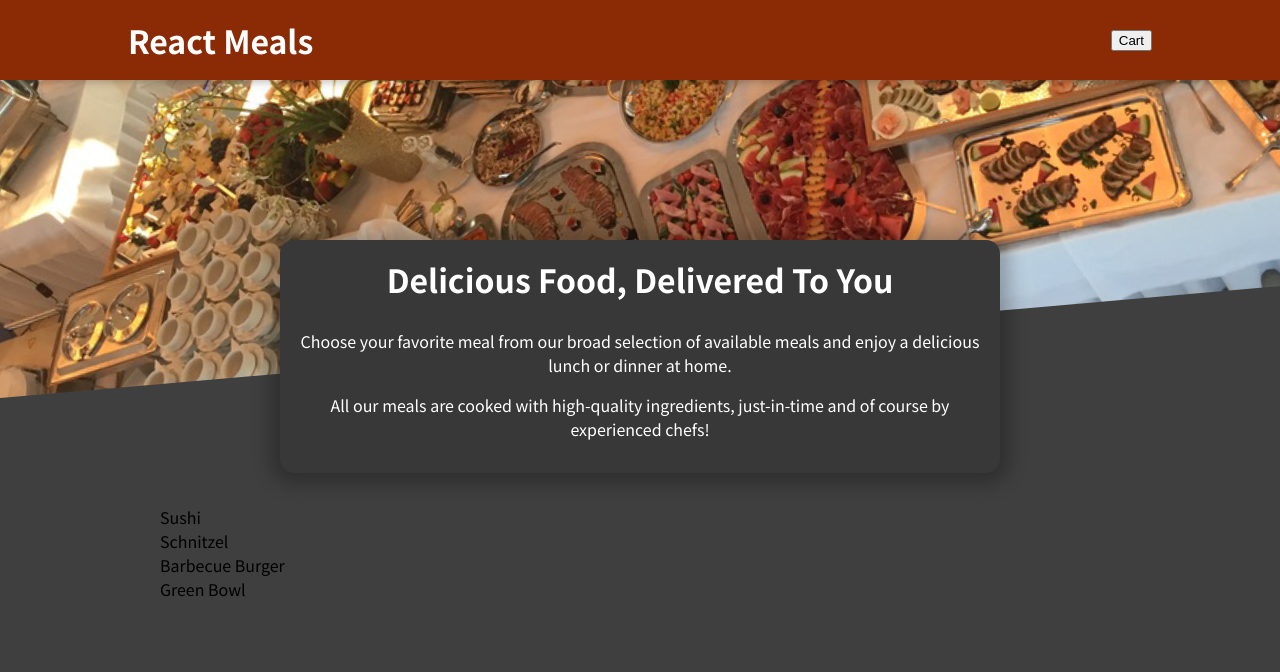
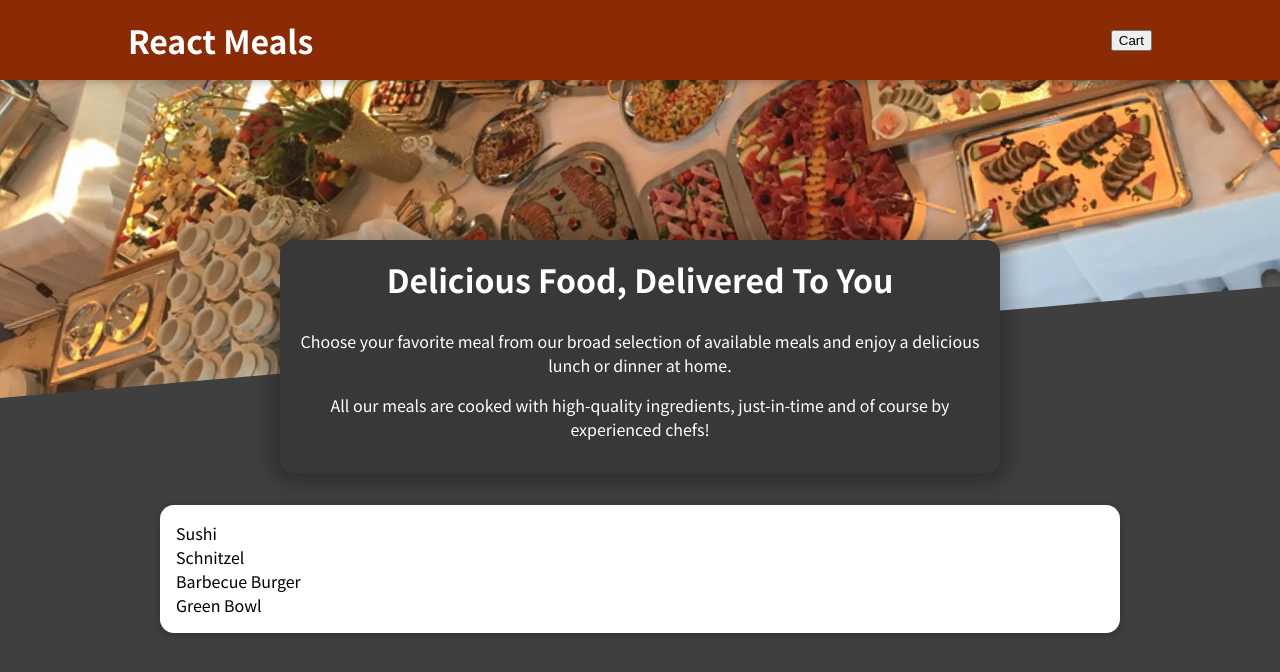
Before and after one commit to waqas44/Cart-React, a React (Create React App) app: page / in a window 1280 px wide. Shown: the top 672 px of the page. Built offline with nearby package versions, Linux system fonts and the light colour scheme.

Commit message:
Avalaiable Meals Added

```diff
--- a/src/App.js
+++ b/src/App.js
@@ -6,7 +6,9 @@
   return (
     <Fragment>
       <Header />
-      <Meals />
+      <main>
+        <Meals />
+      </main>
     </Fragment>
   );
 }
--- a/src/Components/Meals/AvaliableMeals.js
+++ b/src/Components/Meals/AvaliableMeals.js
@@ -1,3 +1,4 @@
+import Card from '../UI/Card';
 import classes from './AvailableMeals.module.css';
 
 const DUMMY_MEALS = [
@@ -33,7 +34,7 @@
     return (
 
         <section className={classes.meals}>
-            <ul>{mealsList}</ul>
+            <Card> <ul>{mealsList}</ul></Card>
         </section>
 
 
--- /dev/null
+++ b/src/Components/Meals/MealItem.module.css
@@ -0,0 +1,22 @@
+.meal {
+  display: flex;
+  justify-content: space-between;
+  margin: 1rem;
+  padding-bottom: 1rem;
+  border-bottom: 1px solid #ccc;
+}
+
+.meal h3 {
+  margin: 0 0 0.25rem 0;
+}
+
+.description {
+  font-style: italic;
+}
+
+.price {
+  margin-top: 0.25rem;
+  font-weight: bold;
+  color: #ad5502;
+  font-size: 1.25rem;
+}
--- /dev/null
+++ b/src/Components/UI/Card.js
@@ -0,0 +1,11 @@
+import classes from "./Card.module.css";
+const Card = (props) => {
+
+    return (
+        <div className={classes.card}> {props.children} </div>);
+
+
+};
+
+
+export default Card;
--- /dev/null
+++ b/src/Components/UI/Card.module.css
@@ -0,0 +1,6 @@
+.card {
+  padding: 1rem;
+  box-shadow: 0 2px 8px rgba(0, 0, 0, 0.25);
+  border-radius: 14px;
+  background-color: white;
+}
```
Also changed, not shown: src/Components/Meals/MealItem.js (added, +18 -0 lines).
